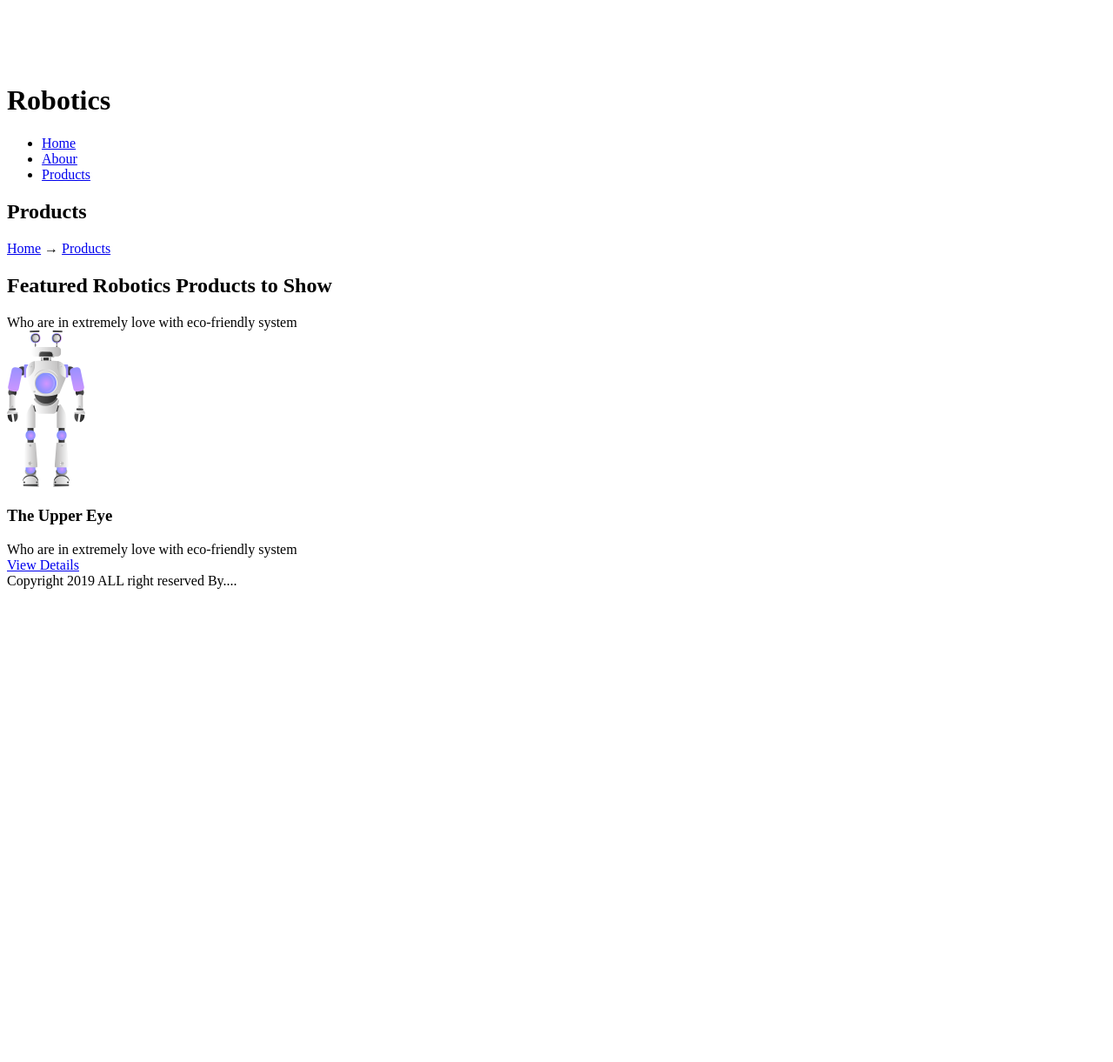
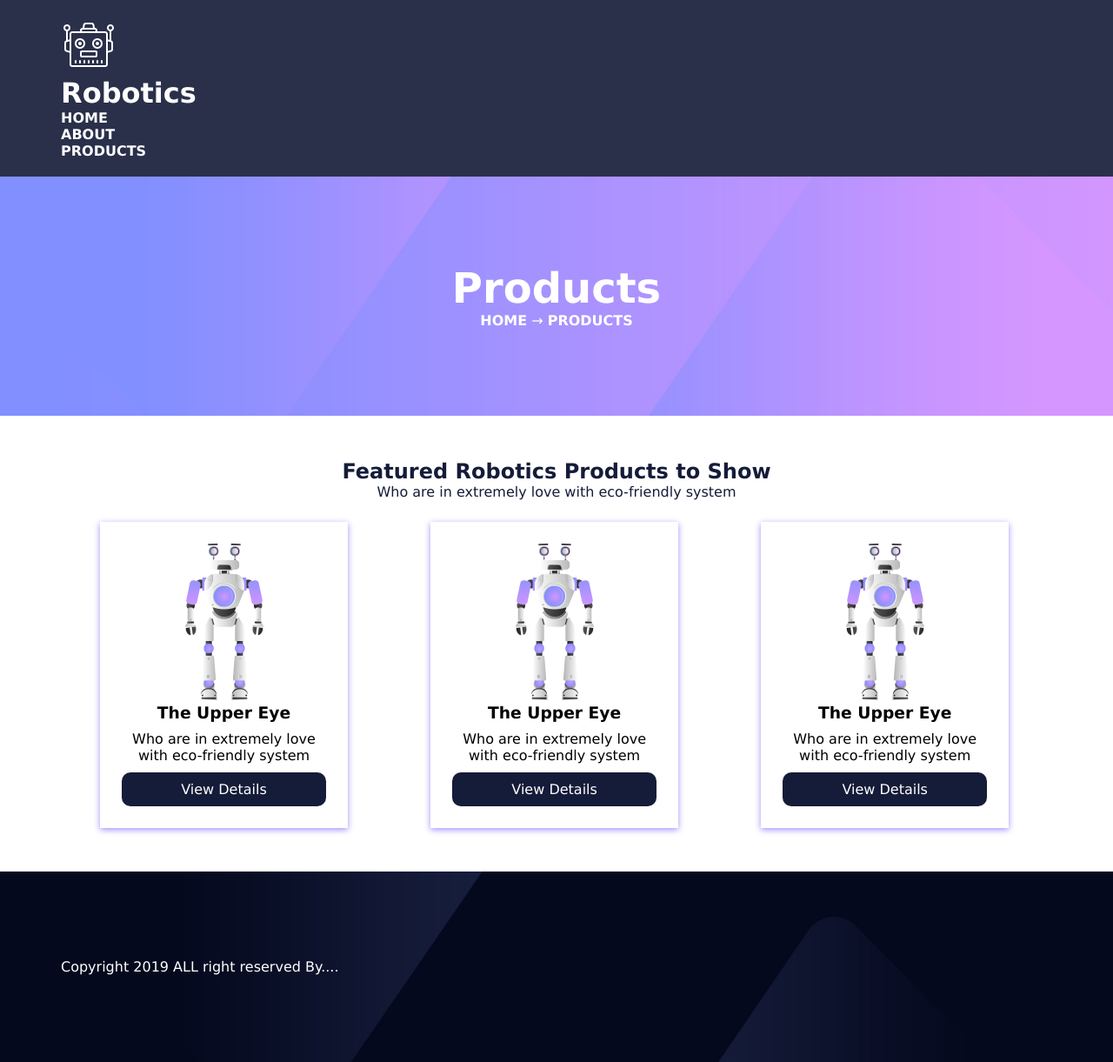
Before and after one commit to MariaGlukhovaP/Robotics, a plain HTML site: page index.html in a window 1280 px wide. Shown: the whole page at 87% size. Before the commit the page ends 800 px from the top, so only its background shows below. Drawn offline with Linux system fonts and the light colour scheme.

Commit message:
css added

```diff
--- a/index.html
+++ b/index.html
@@ -4,9 +4,11 @@
     <meta charset="UTF-8" />
     <meta name="viewport" content="width=device-width, initial-scale=1.0" />
     <meta http-equiv="X-UA-Compatible" content="ie=edge" />
+    <link rel="stylesheet" href="style.css">
     <title>Robotics</title>
   </head>
   <body>
+
     <header class="header">
       <div class="container">
 
@@ -21,7 +23,7 @@
               <a href="#" class="menu-link">Home</a>
             </li>
             <li class="menu-item">
-              <a href="#" class="menu-link">Abour</a>
+              <a href="#" class="menu-link">About</a>
             </li>
             <li class="menu-item">
               <a href="#metka" class="menu-link">Products</a>
@@ -65,10 +67,39 @@
                                         <a href="#" class="card-link">View Details</a>
                                     </div>
                                 </div>
-
                             </div>
                         </div>
                     </div>
+                    <div class="cards">
+                      <div class="cards-row">
+                          <div class="card">
+
+                              <img src="p1.png" alt="p1" class="card-img">
+                              <div class="card-body">
+                                  <h3 class="card-title">The Upper Eye</h3>
+                                  <div class="card-text">Who are in extremely love with eco-friendly system</div>
+                                  <div class="card-button">
+                                      <a href="#" class="card-link">View Details</a>
+                                  </div>
+                              </div>
+                          </div>
+                      </div>
+                  </div>
+                  <div class="cards">
+                    <div class="cards-row">
+                        <div class="card">
+
+                            <img src="p1.png" alt="p1" class="card-img">
+                            <div class="card-body">
+                                <h3 class="card-title">The Upper Eye</h3>
+                                <div class="card-text">Who are in extremely love with eco-friendly system</div>
+                                <div class="card-button">
+                                    <a href="#" class="card-link">View Details</a>
+                                </div>
+                            </div>
+                        </div>
+                    </div>
+                </div>
                 </div>
         </section>
     </main>
--- a/style.css
+++ b/style.css
@@ -0,0 +1,98 @@
+* {
+  font-family: Verdana, Geneva, Tahoma, sans-serif;
+  margin: 0;
+  padding: 0;
+}
+
+.header {
+  width: 100%;
+  color: white;
+  padding: 20px;
+  background-color: #151c39e8;
+  box-sizing: border-box;
+}
+
+.menu-item {
+  list-style: none;
+}
+
+.menu-link {
+  color: white;
+  text-decoration: none;
+  text-transform: uppercase;
+  font-weight: bold;
+}
+
+.container {
+  max-width: 1140px;
+  padding: 0 15px;
+  margin: 0 auto;
+}
+
+.banner-title,
+.banner-description {
+  text-align: center;
+  color: white;
+}
+
+.banner-title {
+  font-size: 48px;
+}
+
+.banner-section {
+  padding: 100px;
+  background: url(banner-bg.jpg);
+  background-position: center;
+  background-size: cover;
+}
+
+.cards-section {
+  padding: 50px 0;
+}
+
+.cards-title,
+.cards-description {
+  color: #151c39;
+  text-align: center;
+}
+
+.card {
+  padding: 25px;
+  margin-top: 25px;
+  background-color: white;
+  box-shadow: 0px 2px 7px 0px #9e90ff;
+  text-align: center;
+}
+
+.card-link {
+  text-decoration: none;
+  color: white;
+}
+
+.card-button {
+  text-align: center;
+  background-color: #151c39;
+  padding: 10px 7px;
+  border-radius: 10px;
+}
+
+.card-title,
+.card-text {
+  margin-bottom: 10px;
+}
+
+.cards {
+  display: inline-block;
+  width: 25%;
+  margin: 0px 45px;
+}
+
+.footer {
+  background: url(footer-bg.jpg);
+  background-size: cover;
+  padding: 100px 0px;
+}
+
+.copyright {
+  color: white;
+}
```
